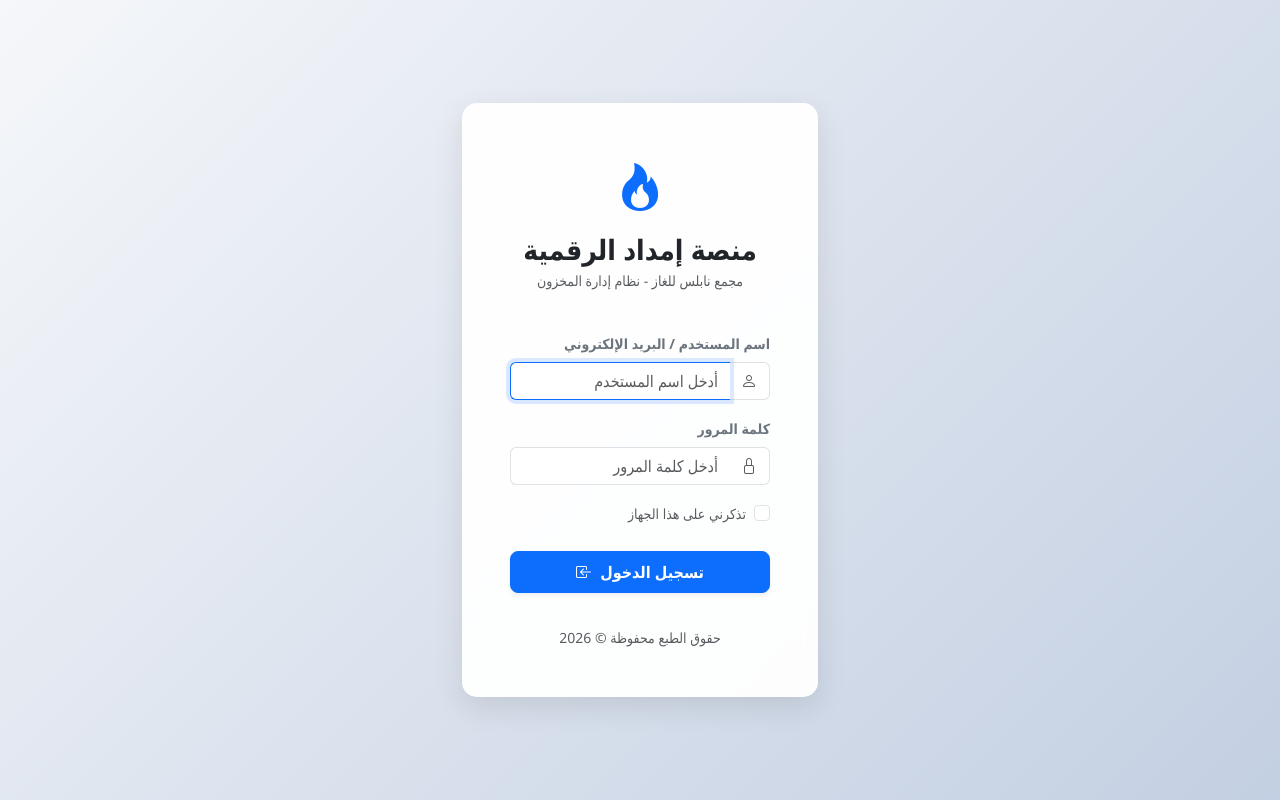
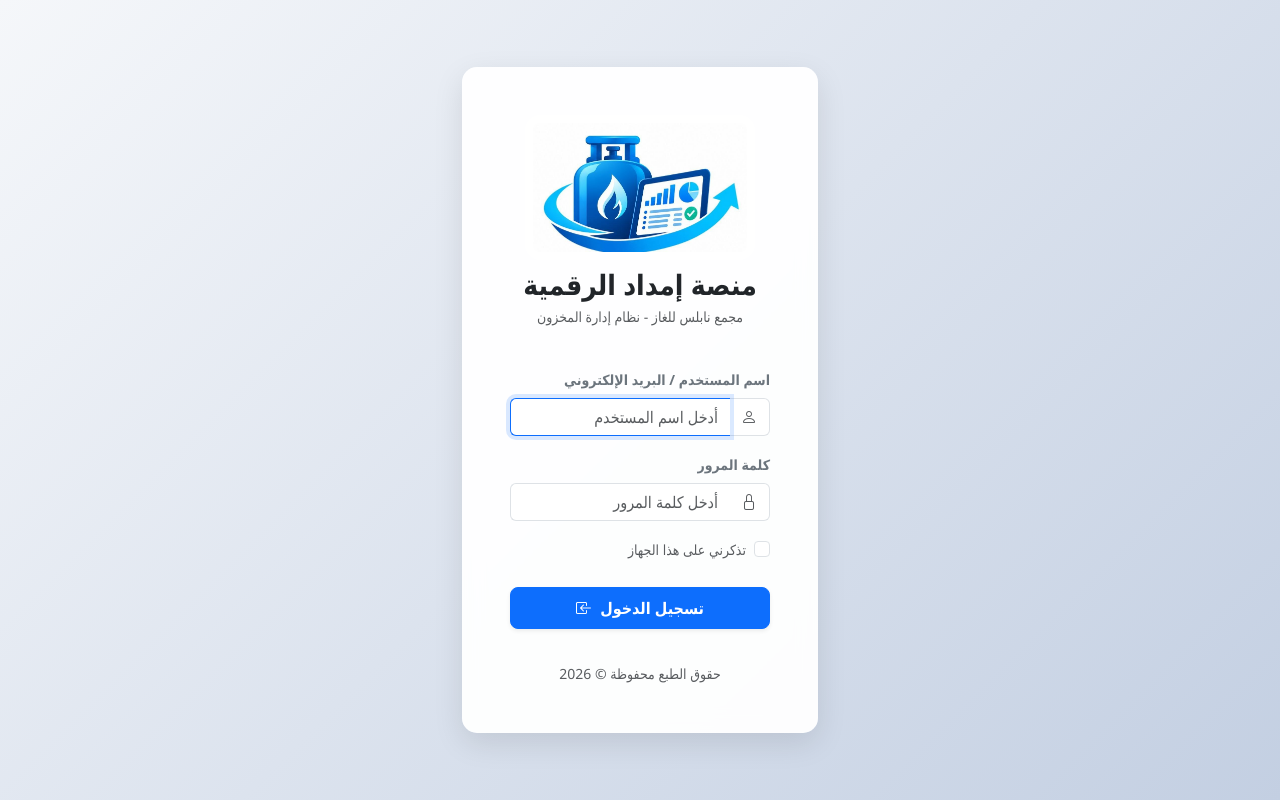
Before and after one commit to mazinawadsudan00-eng/emdad_project, a Django app: page /login/ in a window 1280 px wide. Run offline with Django 5.2, Linux system fonts and the light colour scheme.

Commit message:
new update

```diff
--- a/core/views.py
+++ b/core/views.py
@@ -704,7 +704,25 @@ def sales_page(request):
                         )
 
                         remaining -= deduct
-
+                # ==================================
+                # استلام الأسطوانات الفارغة من العميل
+                # ==================================
+
+                        empty_stock, _ = StockItem.objects.get_or_create(
+                            product=product,
+                            condition=StockItem.Condition.EMPTY,
+                            location='المستودع الرئيسي (أ)',
+                            defaults={'quantity': 0},
+                        )
+
+                        empty_stock.quantity = F('quantity') + qty
+
+                        empty_stock.save(
+                            update_fields=[
+                                'quantity',
+                                'updated_at'
+                                        ]
+                                        )
                     # ==================================
                     # تسجيل حركة المخزون
                     # ==================================
--- a/emdad/settings.py
+++ b/emdad/settings.py
@@ -3,6 +3,7 @@
 مجمع نابلس للغاز
 """
 import os
+import dj_database_url
 from pathlib import Path
 
 BASE_DIR = Path(__file__).resolve().parent.parent
--- a/requirements.txt
+++ b/requirements.txt
@@ -1,9 +1,11 @@
 arabic-reshaper==3.0.1
 asgiref==3.12.1
 charset-normalizer==3.5.1
+dj-database-url==3.1.2
 Django==6.1
 gunicorn==26.2.0
 pillow==12.3.0
+psycopg2-binary==2.9.13
 python-bidi==0.6.11
 reportlab==5.0.1
 sqlparse==0.6.0
--- a/templates/base.html
+++ b/templates/base.html
@@ -1,10 +1,11 @@
+{%  load static %}
 {% load humanize %}
 <!DOCTYPE html>
 <html lang="ar" dir="rtl">
 <head>
     <meta charset="UTF-8">
     <meta name="viewport" content="width=device-width, initial-scale=1.0">
-    <title>منصة إمداد - {% block page_title %}{% endblock %}</title>
+    <title>منصة إمداد | EMDDAD- {% block page_title %}{% endblock %}</title>
     <link rel="stylesheet" href="https://cdn.jsdelivr.net/npm/bootstrap@5.3.0/dist/css/bootstrap.rtl.min.css">
     <link rel="stylesheet" href="https://cdn.jsdelivr.net/npm/bootstrap-icons@1.11.0/font/bootstrap-icons.css">
     <style>
@@ -81,7 +82,7 @@
 <div class="d-flex">
     <nav class="sidebar  p-0 shadow-sm" id="sidebarNav">
         <div class="p-3 text-center border-bottom border-secondary">
-            <h5 class="fw-bold text-info mb-0"><i class="bi  bi-fire "></i> منصة إمداد</h5>
+            <h5 class="fw-bold text-info mb-0"><i class="bi  bi-fire "></i> منصة إمداد | EMDDAD</h5>
             <small class="text-muted">مجمع نابلس للغاز</small>
         </div>
         <div class="nav flex-column pt-3">
--- a/templates/login.html
+++ b/templates/login.html
@@ -1,11 +1,12 @@
+{%  load static %}
 <!DOCTYPE html>
 <html lang="ar" dir="rtl">
 <head>
     <meta charset="UTF-8">
     <meta name="viewport" content="width=device-width, initial-scale=1.0">
     <title>منصة إمداد - تسجيل الدخول</title>
-    <link rel="stylesheet" href="https://cdn.jsdelivr.net/npm/bootstrap@5.3.0/dist/css/bootstrap.rtl.min.css">
-    <link rel="stylesheet" href="https://cdn.jsdelivr.net/npm/bootstrap-icons@1.11.0/font/bootstrap-icons.css">
+     <link href="https://cdn.jsdelivr.net/npm/bootstrap@5.3.3/dist/css/bootstrap.rtl.min.css" rel="stylesheet">
+     <link rel="stylesheet" href="https://cdn.jsdelivr.net/npm/bootstrap-icons@1.11.0/font/bootstrap-icons.css">
     <style>
         body {
             font-family: 'Segoe UI', Tahoma, Geneva, Verdana, sans-serif;
@@ -36,7 +37,7 @@
         <div class="col-md-6 col-lg-4">
             <div class="card login-card p-4 p-sm-5">
                 <div class="text-center mb-4">
-                    <div class="brand-logo"><i class="bi bi-fire"></i></div>
+                    <img src="{% static 'img/logo.png' %}" alt="إمداد" style="width:100%; max-width:230px; height:auto; background:#fff; border-radius:16px; padding:8px;" class="mb-2">
                     <h3 class="fw-bold text-dark mb-1">منصة إمداد الرقمية</h3>
                     <p class="text-muted small">مجمع نابلس للغاز - نظام إدارة المخزون</p>
                 </div>
```
Also changed, not shown: static/img/logo.png (added).
